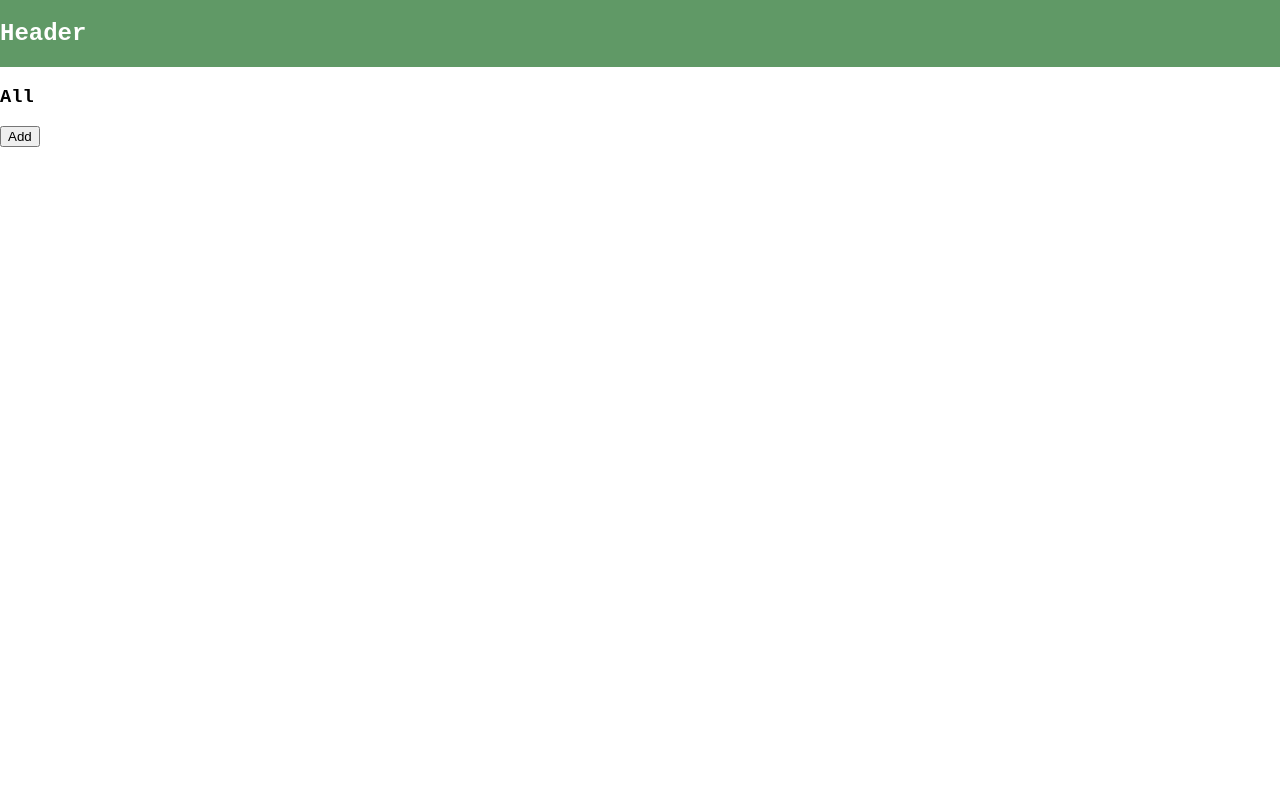
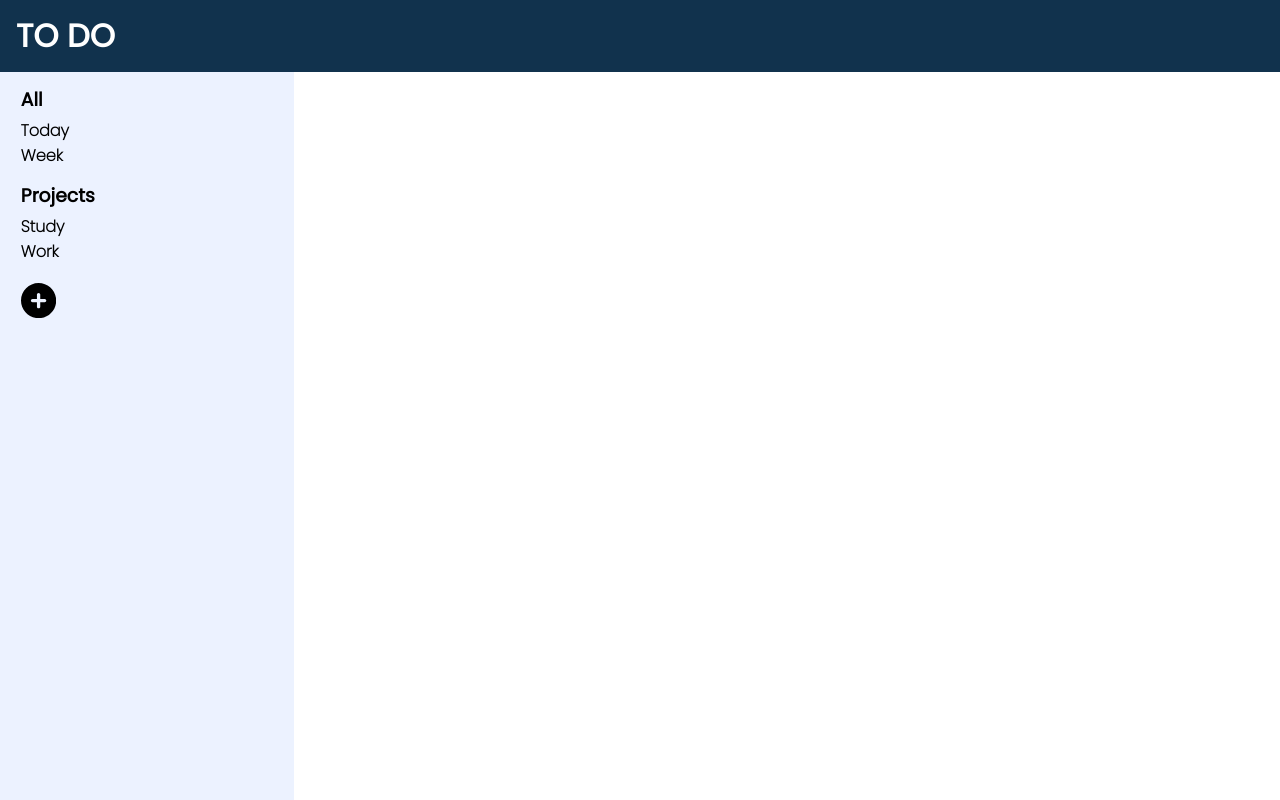
Before and after one commit to nelly476/to-do-app-webpack, a website with bundled scripts: page dist/index.html in a window 1280 px wide. Built offline with nearby package versions, Linux system fonts and the light colour scheme.

Commit message:
add styling to sidebar

```diff
--- a/package.json
+++ b/package.json
@@ -12,6 +12,10 @@
   "author": "",
   "license": "ISC",
   "devDependencies": {
+    "@fortawesome/fontawesome-svg-core": "^6.3.0",
+    "@fortawesome/free-brands-svg-icons": "^6.3.0",
+    "@fortawesome/free-regular-svg-icons": "^6.3.0",
+    "@fortawesome/free-solid-svg-icons": "^6.3.0",
     "css-loader": "^6.7.3",
     "html-webpack-plugin": "^5.5.0",
     "style-loader": "^3.3.2",
--- a/src/index.js
+++ b/src/index.js
@@ -1,5 +1,5 @@
 import "./style.css";
 import toDoFactory from "./modules/toDoFactory";
-import { addMainLayout } from "./modules/UI";
+import { UI } from "./modules/UI";
 
-addMainLayout();
+UI.addMainLayout();
--- a/src/modules/UI.js
+++ b/src/modules/UI.js
@@ -1,17 +1,61 @@
+import { addToCollection, toDoFactory } from "./toDoFactory";
+
+const UI = (() => {
   function addMainLayout() {
+    createHeader();
+    createContentArea();
+    initAddToDoButton();
+  }
+
+  function createHeader() {
     const header = document.createElement("div");
     header.className = "header";
     header.innerHTML = `
-  <h2>Header</h2>`;
+    <h1>TO DO</h1>`;
     document.body.appendChild(header);
+  }
+
+  function createContentArea() {
+    const content = document.createElement("div");
+    content.className = "content";
 
     const sideBar = document.createElement("div");
     sideBar.className = "sidebar";
     sideBar.innerHTML = `
     <h3>All</h3>
-  <button>Add</button>
+    <h4>Today</h4>
+    <h4>Week</h4>
+    <h3>Projects</h3>
+    <h4>Study</h4>
+    <h4>Work</h4>
+    <svg class="addButton" xmlns="http://www.w3.org/2000/svg" viewBox="0 0 512 512"><!--! Font Awesome Pro 6.3.0 by @fontawesome - https://fontawesome.com License - https://fontawesome.com/license (Commercial License) Copyright 2023 Fonticons, Inc. --><path d="M256 512c141.4 0 256-114.6 256-256S397.4 0 256 0S0 114.6 0 256S114.6 512 256 512zM232 344V280H168c-13.3 0-24-10.7-24-24s10.7-24 24-24h64V168c0-13.3 10.7-24 24-24s24 10.7 24 24v64h64c13.3 0 24 10.7 24 24s-10.7 24-24 24H280v64c0 13.3-10.7 24-24 24s-24-10.7-24-24z"/></svg>
     `;
-  document.body.appendChild(sideBar);
+    content.appendChild(sideBar);
+    document.body.appendChild(content);
   }
 
-export { addMainLayout };
+  function initAddToDoButton() {
+    const addButton = document.querySelector(".addButton");
+    addButton.addEventListener("click", () => {
+      showToDoModule();
+    });
+  }
+
+  function showToDoModule() {
+    const content = document.querySelector(".content");
+    const toDoModule = document.createElement("div");
+    toDoModule.className = "to-do-module";
+    toDoModule.innerHTML = `
+    <input type="text" class="title">
+    <input type="text" class="description">
+    <input type="text" class="dueDate">
+    <input type="text" class="priority">
+    <button type="submit" id="submitBtn">Add</button>
+    `;
+    content.appendChild(toDoModule);
+    console.log("k");
+  }
+  return { addMainLayout };
+})();
+
+export { UI };
--- a/src/modules/toDoFactory.js
+++ b/src/modules/toDoFactory.js
@@ -1,7 +1,15 @@
+const toDoCollection = [];
+
 const toDoFactory = (title, description, dueDate, priority) => {
   const getTitle = () => title;
 
   return { title, description, dueDate, priority, getTitle };
 };
 
-export default toDoFactory;
+function addToCollection(note) {
+  const newToDo = toDoFactory(note);
+  toDoCollection.push(newToDo);
+  console.log(toDoCollection);
+}
+
+export { toDoFactory, addToCollection };
--- a/src/style.css
+++ b/src/style.css
@@ -1,3 +1,24 @@
+@font-face {
+  font-family: "Poppins-Regular";
+  src: url("./assets/fonts/Poppins-Regular.ttf") format("truetype");
+  font-weight: 400;
+  font-style: normal;
+}
+
+@font-face {
+  font-family: "Poppins-ExtraLight";
+  src: url("./assets/fonts/Poppins-ExtraLight.ttf") format("truetype");
+  font-weight: 400;
+  font-style: normal;
+}
+
+@font-face {
+  font-family: "Fasthand-Regular";
+  src: url("./assets/fonts/Fasthand-Regular.ttf") format("truetype");
+  font-weight: 400;
+  font-style: normal;
+}
+
 html,
 body {
   margin: 0;
@@ -5,7 +26,7 @@ body {
   height: 100vh;
   display: flex;
   flex-direction: column;
-  font-family: "Courier New", Courier, monospace;
+  font-family: "Poppins-Regular";
 }
 
 * {
@@ -13,6 +34,48 @@ body {
 }
 
 .header {
-  background-color: #609966;
+  background-color: #11324d;
   color: white;
+  height: 9%;
+  display: flex;
+  align-items: center;
+  padding-left: 1em;
 }
+
+.content {
+  height: 91%;
+  display: flex;
+}
+
+.sidebar {
+  background-color: #ecf2ff;
+  width: 23%;
+  height: 100%;
+  padding-left: 1.3em;
+  /* padding-top: 1em; */
+  row-gap: 0.5em;
+}
+
+.sidebar h3 {
+  margin-top: 0.7em;
+  margin-bottom: 0.2em;
+}
+
+.sidebar h4 {
+  font-family: "Poppins-ExtraLight";
+  margin: 0;
+  /* margin-top: 0.3em;
+  margin-bottom: 0.5em; */
+}
+
+.addButton {
+  margin-top: 1.2em;
+  width: 2.2em;
+  height: 2.2em;
+  color: #11324d;
+  cursor: pointer;
+}
+
+.to-do-module {
+  background-color: aqua;
+}
```
Also changed, not shown: dist/333cb30c20e31999802a.ttf (added), dist/35d26b781dc5fda684cc.ttf (added), dist/83ad7a92c1580f6e78b8.ttf (added), dist/UI.bundle.js, dist/index.bundle.js, dist/index.html, dist/runtime.bundle.js, dist/toDoFactory.bundle.js, src/assets/fonts/Alkatra-Regular.ttf (added), src/assets/fonts/Fasthand-Regular.ttf (added), src/assets/fonts/Poppins-ExtraLight.ttf (added), src/assets/fonts/Poppins-Light.ttf (added), src/assets/fonts/Poppins-Regular.ttf (added), 1 other file. Lines whose indentation alone changed are shown as unchanged.
